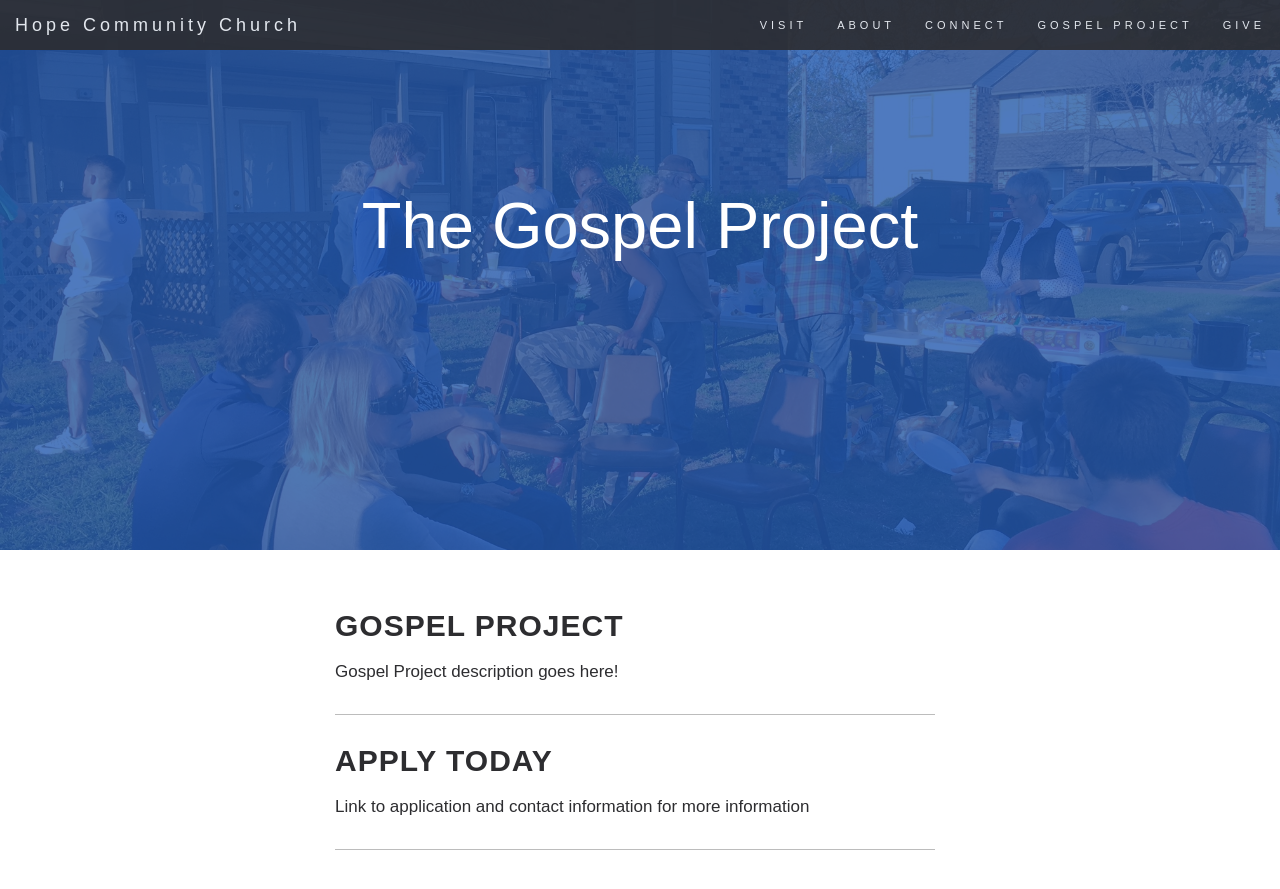
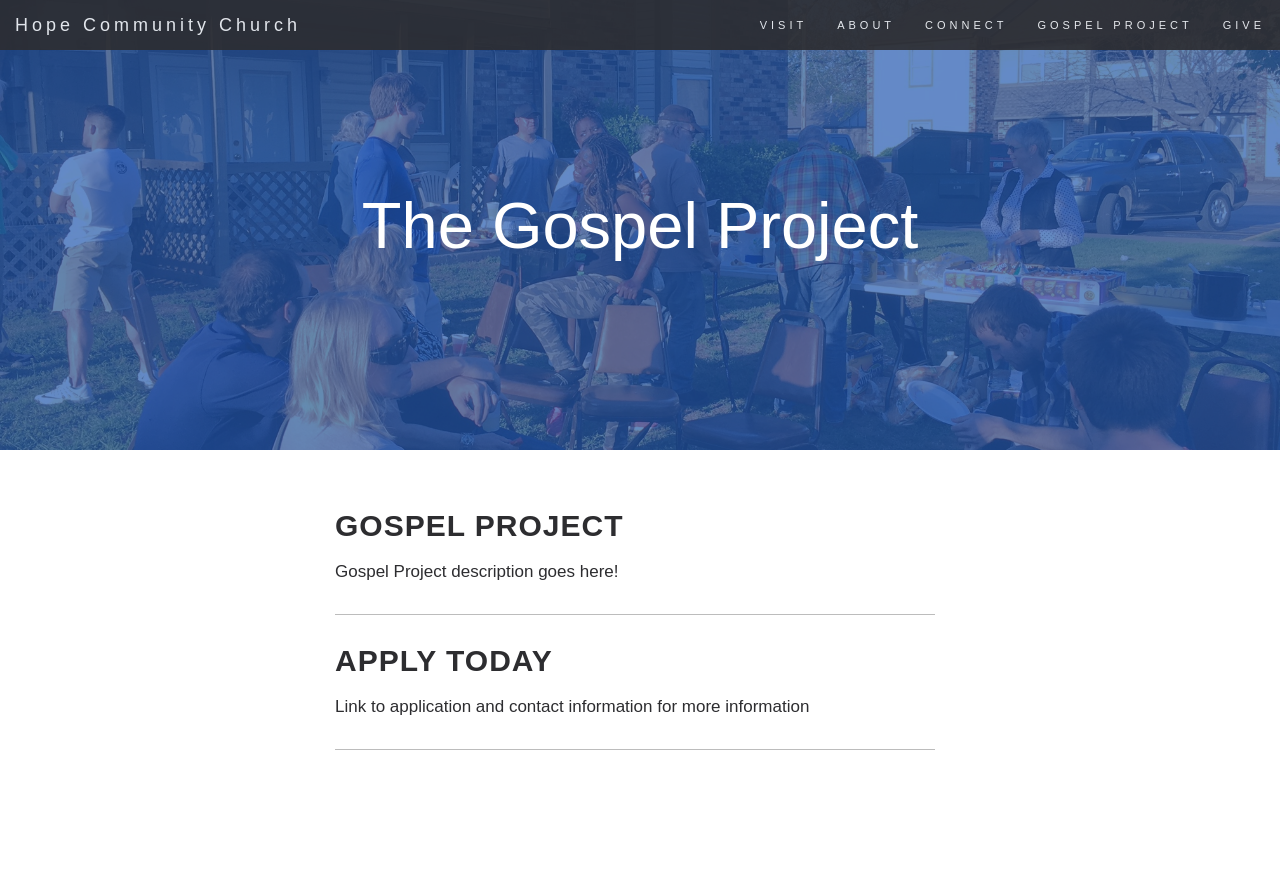
Before and after one commit to calcnerd256/hope-community.github.io, a Jekyll site: the page built from gp.md, in a window 1280 px wide and 1080 px high. Shown: the top 889 px of the window. Built offline with Jekyll 4.4.1, drawn with Linux system fonts in a browser that asks for light colours; nearby versions of some CDN libraries.

Commit message:
Update main.css

```diff
--- a/assets/main.css
+++ b/assets/main.css
@@ -7,7 +7,7 @@
 
  .bg-1{
     width: 100%;
-    height: 550px;
+    height: 450px;
     /*background: url("http://eskipaper.com/images/free-ocean-pictures-1.jpg") no-repeat center center;*/
     background: url("http://www.uncoveringoklahoma.com/wp-content/uploads/2015/05/2015-09-17-Red-tail-Hawk-Mural-03.jpg") no-repeat center center;
     /*background: #2359af;*/
@@ -16,7 +16,7 @@
 
 .bg-visit{
     width: 100%;
-    height: 550px;
+    height: 450px;
     /*background: url("http://eskipaper.com/images/free-ocean-pictures-1.jpg") no-repeat center center;*/
     /*background: url("/assets/Screen Shot 2017-11-25 at 1.02.58 PM.png") no-repeat center center;*/
     background: url("/assets/IMG958838.jpg") no-repeat center center;
@@ -25,7 +25,7 @@
 }
 .bg-connect{
     width: 100%;
-    height: 550px;
+    height: 450px;
     /*background: url("http://eskipaper.com/images/free-ocean-pictures-1.jpg") no-repeat center center;*/
     /*background: url("/assets/Screen Shot 2017-11-25 at 1.02.58 PM.png") no-repeat center center;*/
     background: url("/assets/20171017_185307.jpg") no-repeat center center;
@@ -34,7 +34,7 @@
 }
 .bg-gp{
     width: 100%;
-    height: 550px;
+    height: 450px;
     /*background: url("http://eskipaper.com/images/free-ocean-pictures-1.jpg") no-repeat center center;*/
     /*background: url("/assets/Screen Shot 2017-11-25 at 1.02.58 PM.png") no-repeat center center;*/
     background: url("/assets/0640.JPG") no-repeat center center;
@@ -43,12 +43,34 @@
 }
 .bg-about{
     width: 100%;
-    height: 550px;
+    height: 450px;
     /*background: url("http://eskipaper.com/images/free-ocean-pictures-1.jpg") no-repeat center center;*/
     /*background: url("/assets/Screen Shot 2017-11-25 at 1.02.58 PM.png") no-repeat center center;*/
     background: url("/assets/20171010_190350.jpg") no-repeat center center;
     /*background: #2359af;*/
     background-size: cover;
+}
+.cover-text-bg{
+  background-color: rgba(35, 89, 175, .7);
+  height: 450px;
+  width: 100%;
+  color: #FFF;
+  text-align: center;
+  font-family: Montserrat, sans-serif;
+}
+.cover-text{
+  color: #FFF;
+  margin:0 auto;
+  font-size: 65px;
+  text-align: center;
+  padding-top: 180px;
+  opacity: 1;
+}
+.cover-text-secondary{
+  font-size: 50px;
+}
+.cover-text-thirdiary{
+  font-size: 30px;
 }
 .big-info-block{
   margin-top: 30px;
@@ -95,28 +117,6 @@
   padding-bottom: 30px;
   font-size: 17px;
   font-weight: 400;
-}
-.cover-text-bg{
-  background-color: rgba(35, 89, 175, .8);
-  height: 550px;
-  width: 100%;
-  color: #FFF;
-  text-align: center;
-  font-family: Montserrat, sans-serif;
-}
-.cover-text{
-  color: #FFF;
-  margin:0 auto;
-  font-size: 65px;
-  text-align: center;
-  padding-top: 180px;
-  opacity: 1;
-}
-.cover-text-secondary{
-  font-size: 50px;
-}
-.cover-text-thirdiary{
-  font-size: 30px;
 }
 .text-black{
   color:black;
@@ -176,6 +176,20 @@
       letter-spacing: 1px;
       /*text-shadow: 1px 1px 1px white;*/
 }
+.about-ordered-list {
+  padding-left: 15px;
+}
+
+.about-ordered-list li{
+  margin-bottom: 15px;
+}
+#gp-list {
+  padding-left:15px;
+}
+
+#gp-list li {
+  margin-bottom: 15px;
+}
 
 @media(max-width: 400px){
   .navbar-brand {
```
